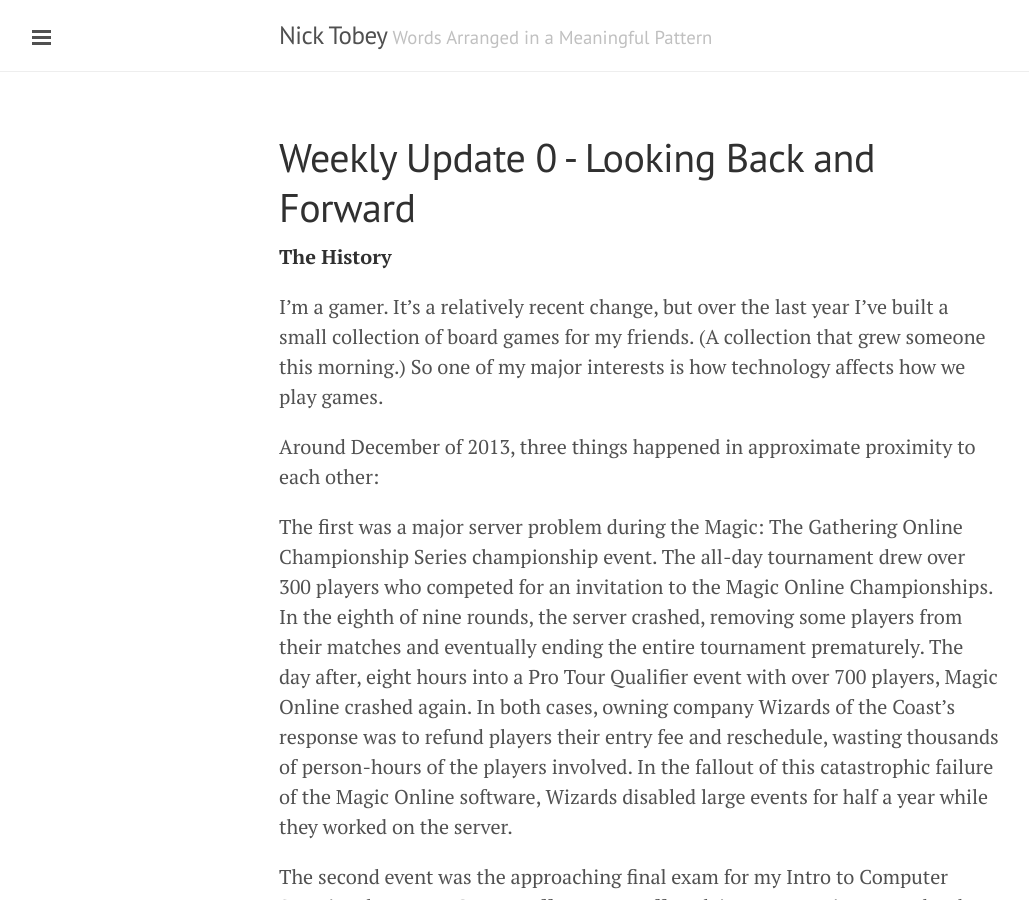
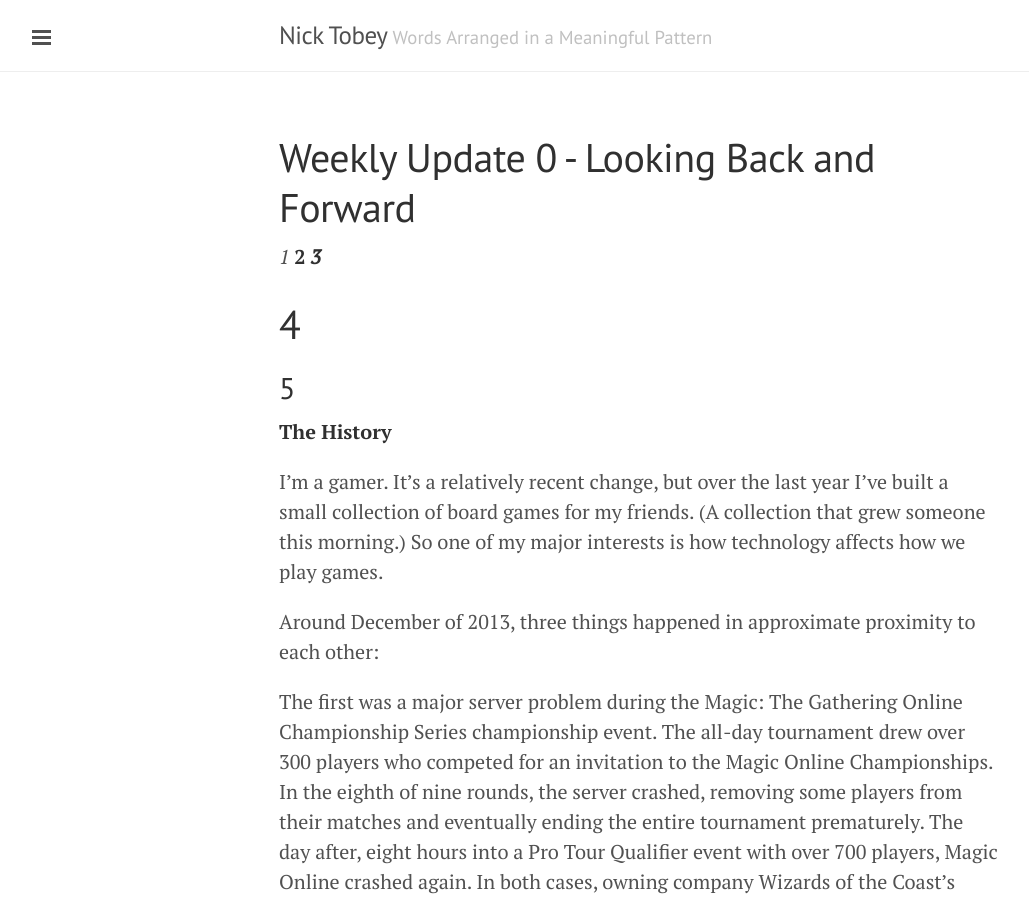
Before and after one commit to rainbowPhoenix/rainbowPhoenix.github.io, a Jekyll site: the page built from preview.md, in a window 1280 px wide and 900 px high. Shown: the whole window, without its empty margins (1-1030 px from the left). Built offline with Jekyll 4.4.1, drawn with Linux system fonts in a browser that asks for light colours; Markdown is read by kramdown in place of the engine named in the settings.

Commit message:
Update preview.md

```diff
--- a/preview.md
+++ b/preview.md
@@ -5,7 +5,11 @@
 show: false
 ---
 
-
+*1*
+**2**
+***3***
+# 4
+## 5
 
 
 **The History**
```
